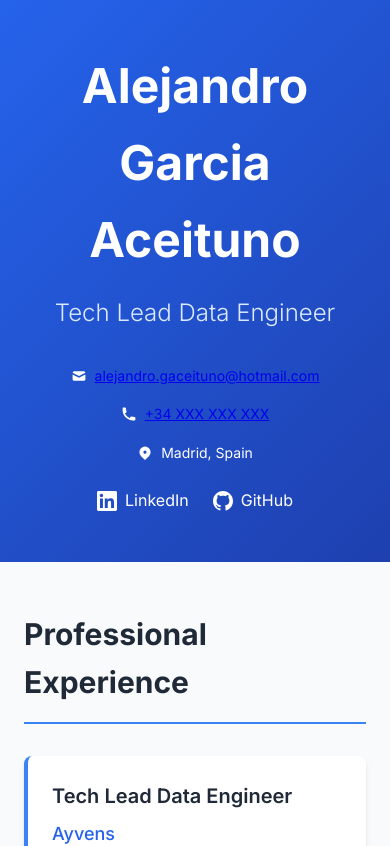
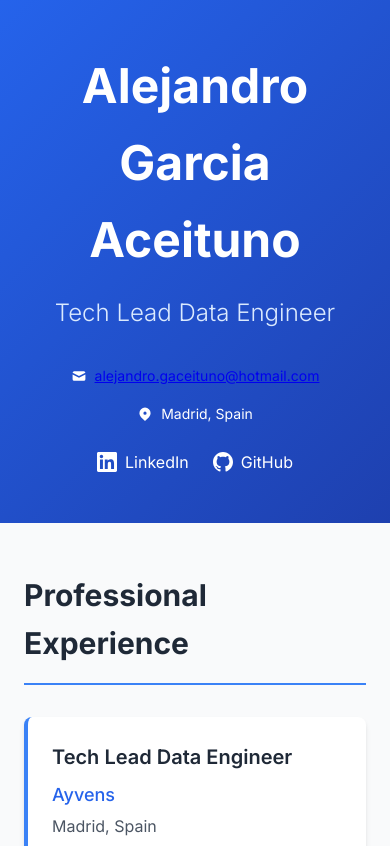
Before and after one commit to AlejandroGRA/alejandro_aceituno, a React (Vite) app: page / in a window 390 px wide. Shown: the top 846 px of the page. Built offline with nearby package versions, Linux system fonts and the light colour scheme.

Commit message:
Removing phone info from the web

```diff
--- a/src/components/Header.tsx
+++ b/src/components/Header.tsx
@@ -4,7 +4,6 @@ interface HeaderProps {
   name: string;
   title: string;
   email: string;
-  phone: string;
   location: string;
   linkedin?: string;
   github?: string;
@@ -14,7 +13,6 @@ const Header: React.FC<HeaderProps> = ({
   name,
   title,
   email,
-  phone,
   location,
   linkedin,
   github
@@ -34,15 +32,6 @@ const Header: React.FC<HeaderProps> = ({
               </svg>
               <a href={`mailto:${email}`} className="hover:text-primary-200 transition-colors">
                 {email}
-              </a>
-            </div>
-
-            <div className="contact-item">
-              <svg fill="currentColor" viewBox="0 0 20 20">
-                <path d="M2 3a1 1 0 011-1h2.153a1 1 0 01.986.836l.74 4.435a1 1 0 01-.54 1.06l-1.548.773a11.037 11.037 0 006.105 6.105l.774-1.548a1 1 0 011.059-.54l4.435.74a1 1 0 01.836.986V17a1 1 0 01-1 1h-2C7.82 18 2 12.18 2 5V3z"></path>
-              </svg>
-              <a href={`tel:${phone}`} className="hover:text-primary-200 transition-colors">
-                {phone}
               </a>
             </div>
 
--- a/src/data/resumeData.ts
+++ b/src/data/resumeData.ts
@@ -3,7 +3,6 @@ export const resumeData = {
     name: "Alejandro Garcia Aceituno",
     title: "Tech Lead Data Engineer",
     email: "alejandro.gaceituno@hotmail.com",
-    phone: "+34 XXX XXX XXX",
     location: "Madrid, Spain",
     linkedin: "https://linkedin.com/in/alejandroaceituno",
     github: "https://github.com/AlejandroGRA"
```
